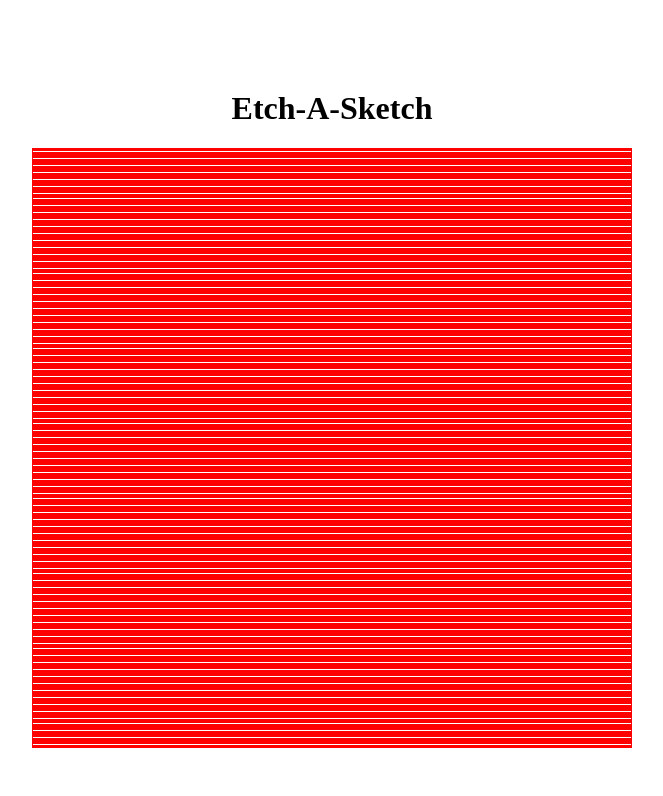
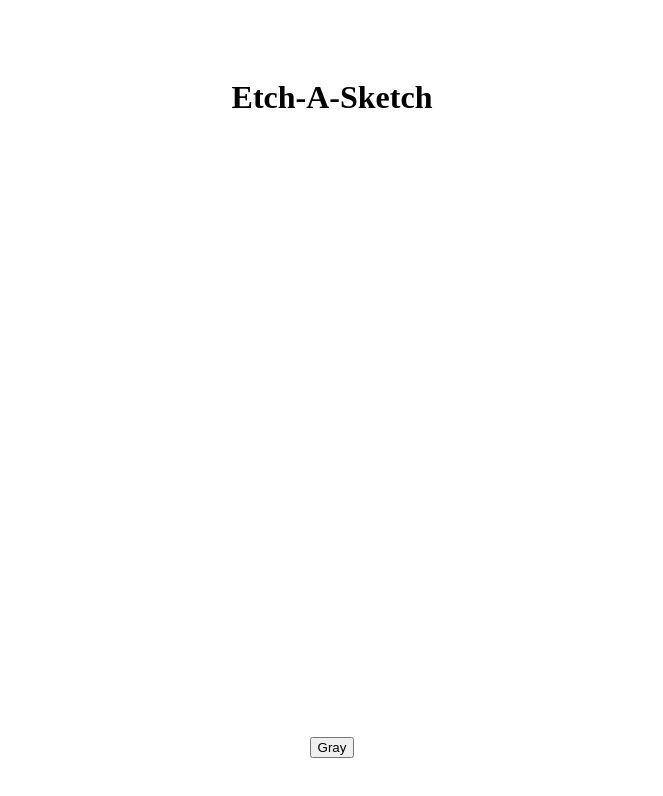
Before and after one commit to ssemana/Etch-a-Sketch, a plain HTML site: page index.html in a window 1280 px wide. Shown: the whole page, without its empty margins (308-971 px from the left). Drawn offline with Linux system fonts and the light colour scheme.

Commit message:
added gray button

```diff
--- a/index.html
+++ b/index.html
@@ -1,7 +1,7 @@
 <!DOCTYPE html>
 <html>
   <head>
-    <meta charset="utf-8">
+    <meta charset="UTF-8">
     <title>Etch-a-Sketch</title>
     <link href="style.css" rel="stylesheet">
     <style>
@@ -9,10 +9,10 @@
     </style>
 </head>
 <body>
-    <div class = 'section'>
+    <div class = "section">
         <h1>Etch-A-Sketch</h1>
-        <div class = 'container'></div>
-        <div class = 'buttons>'></div>
+        <div class = "container"></div>
+        <div class = "buttons"></div>
     </div>
 
 
--- a/javascript.js
+++ b/javascript.js
@@ -3,17 +3,29 @@ const btnBlack = document.createElement('button')
 const btnGray = document.createElement('button')
 const btnRGB = document.createElement('button')
 const btnSize = document.createElement('button')
-const buttonsContainer = document.querySelector('buttons')
+const buttonsContainer = document.querySelector('.buttons')
 
 function createDivs(col, rows){
-    for (let i = 0; i< (col * rows); i++){
+    for (let i = 0; i < (col * rows); i++){
         const div = document.createElement('div')
-        div.style.border = '1px solid red'
-        container.getElementsByClassName.gridTemplateColumns = `repeat(${col}, ifr)`;
-        container.getElementsByClassName.gridTemplateRows = `repeat(${rows}, ifr)`;
+        container.style.gridTemplateColumns = `repeat(${col}, ifr)`;
+        container.style.gridTemplateRows = `repeat(${rows}, ifr)`;
         container.appendChild(div).classList.add('box')
-        };
+        }
     }
 
+createDivs(16,16)
 
-createDivs(16,16)
+function grayColor() {
+    const boxs = container.querySelectorAll('.box')
+    btnGray.textContent = 'Gray'
+    btnGray.addEventListener('click' , () =>{
+        boxs.forEach(box => box.addEventListener('mouseover', () => {
+            let Rnum = Math.floor(Math.random() * 255)
+            box.style.background = `rgb(${Rnum},${Rnum},${Rnum})`
+        }))
+    })
+
+    buttonsContainer.appendChild(btnGray).classList.add('btn')
+}
+grayColor()
```
